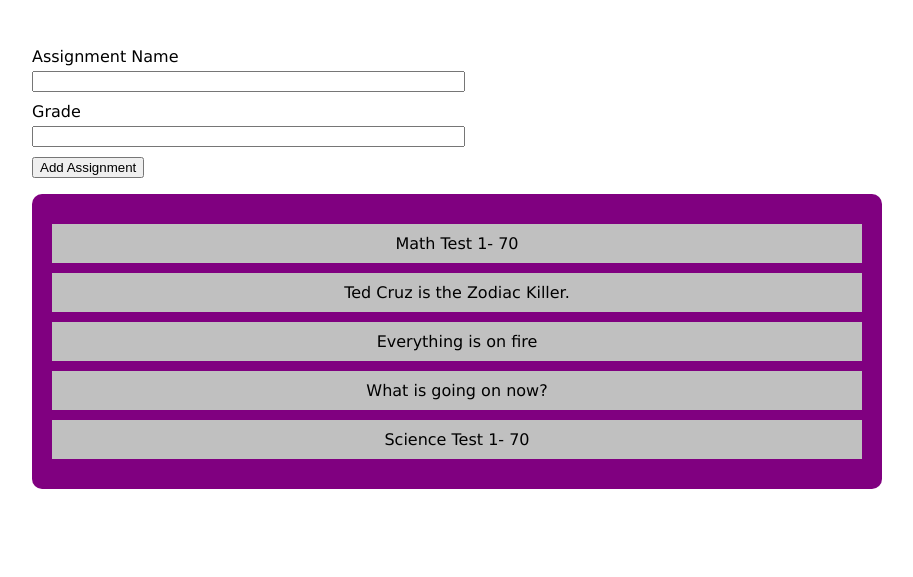
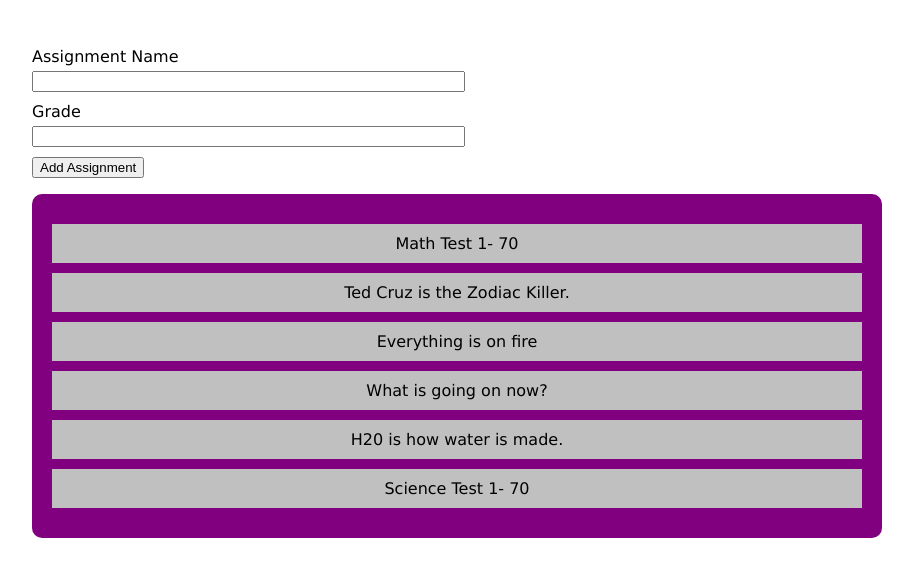
Before and after one commit to katelynchaney/CSS_Homework_Class14, a plain HTML site: page index.html in a window 1280 px wide. Shown: the part 161-738 px from the top of the page, without its empty margins (183-1096 px from the left). Drawn offline with Linux system fonts and the light colour scheme.

Commit message:
added a grrade item

```diff
--- a/index.html
+++ b/index.html
@@ -25,6 +25,7 @@
             <li class="grade-item">Ted Cruz is the Zodiac Killer.</li>
             <li class="grade-item">Everything is on fire</li>
             <li class="grade-item">What is going on now?</li>
+            <li class="grade-item">H20 is how water is made.</li>
             <li class="grade-item">Science Test 1- 70</li>
 
         </ul>
```
